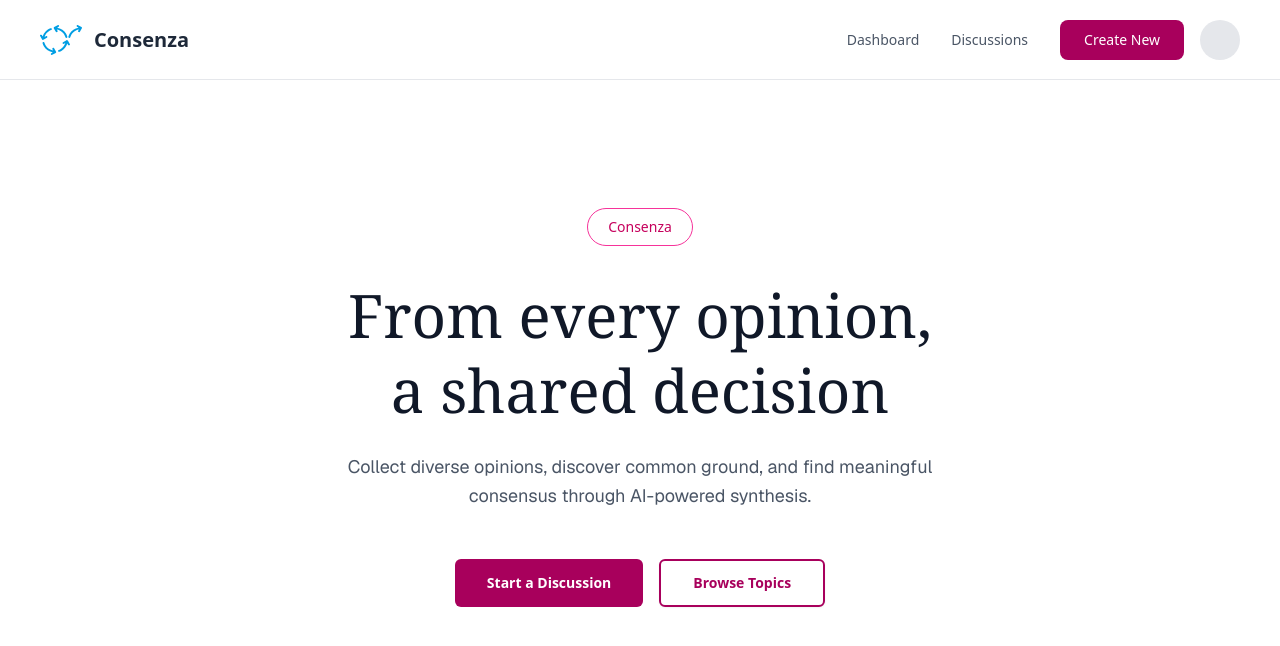
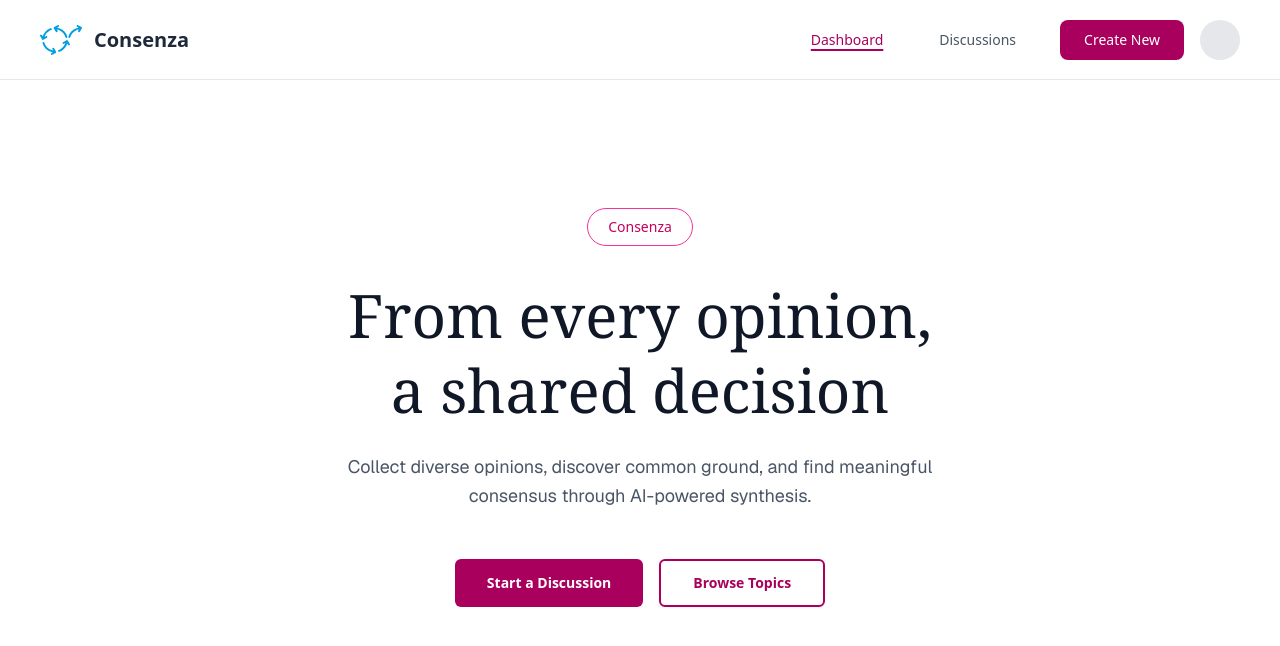
Before and after one commit to Philnue/baselhack_2025_the_loop, a Next.js app in the folder code/nextjs-frontend/: page / in a window 1280 px wide. Shown: the top 646 px of the page. Built offline with nearby package versions, Linux system fonts and the light colour scheme.

Commit message:
Add nav support

```diff
--- a/code/nextjs-frontend/components/GlobalNavbar.tsx
+++ b/code/nextjs-frontend/components/GlobalNavbar.tsx
@@ -1,6 +1,7 @@
 "use client";
 
 import { useState, useEffect } from "react";
+import { usePathname } from "next/navigation";
 import Link from "next/link";
 import { Button } from "@/components/ui/button";
 import { X } from "lucide-react";
@@ -35,6 +36,7 @@ const MenuIcon = () => (
 
 export function GlobalNavbar() {
   const [isMobileMenuOpen, setIsMobileMenuOpen] = useState(false);
+  const pathname = usePathname();
 
   const toggleMobileMenu = () => {
     setIsMobileMenuOpen(!isMobileMenuOpen);
@@ -42,6 +44,13 @@ export function GlobalNavbar() {
 
   const closeMobileMenu = () => {
     setIsMobileMenuOpen(false);
+  };
+
+  const isActive = (path: string) => {
+    if (path === "/") {
+      return pathname === "/";
+    }
+    return pathname.startsWith(path);
   };
 
   // Handle Escape key to close mobile menu and prevent body scroll
@@ -81,13 +90,21 @@ export function GlobalNavbar() {
         <nav className="hidden md:flex lg:hidden absolute left-1/2 -translate-x-1/2 items-center gap-8">
           <Link
             href="/"
-            className="text-sm font-medium text-gray-600 hover:text-gray-900 transition-colors"
+            className={`text-sm font-medium transition-all px-3 py-2 ${
+              isActive("/")
+                ? "text-[#A8005C] underline underline-offset-4 decoration-2"
+                : "text-gray-600 hover:text-gray-900 hover:underline hover:underline-offset-4 hover:decoration-gray-400"
+            }`}
           >
             Dashboard
           </Link>
           <Link
             href="/discussions"
-            className="text-sm font-medium text-gray-600 hover:text-gray-900 transition-colors"
+            className={`text-sm font-medium transition-all px-3 py-2 ${
+              isActive("/discussions")
+                ? "text-[#A8005C] underline underline-offset-4 decoration-2"
+                : "text-gray-600 hover:text-gray-900 hover:underline hover:underline-offset-4 hover:decoration-gray-400"
+            }`}
           >
             Discussions
           </Link>
@@ -108,13 +125,21 @@ export function GlobalNavbar() {
           <nav className="hidden lg:flex items-center gap-8">
             <Link
               href="/"
-              className="text-sm font-medium text-gray-600 hover:text-gray-900 transition-colors"
+              className={`text-sm font-medium transition-all px-3 py-2 ${
+                isActive("/")
+                  ? "text-[#A8005C] underline underline-offset-4 decoration-2"
+                  : "text-gray-600 hover:text-gray-900 hover:underline hover:underline-offset-4 hover:decoration-gray-400"
+              }`}
             >
               Dashboard
             </Link>
             <Link
               href="/discussions"
-              className="text-sm font-medium text-gray-600 hover:text-gray-900 transition-colors"
+              className={`text-sm font-medium transition-all px-3 py-2 ${
+                isActive("/discussions")
+                  ? "text-[#A8005C] underline underline-offset-4 decoration-2"
+                  : "text-gray-600 hover:text-gray-900 hover:underline hover:underline-offset-4 hover:decoration-gray-400"
+              }`}
             >
               Discussions
             </Link>
@@ -124,7 +149,7 @@ export function GlobalNavbar() {
             <Link href="/discussions/new">
               <Button
                 variant="default"
-                className="h-10 rounded-md bg-[#A8005C] px-6 text-white hover:bg-[#8A004B] transition-colors"
+                className="h-10 rounded-md bg-[#A8005C] px-6 text-white hover:bg-[#8A004B] active:bg-[#6B0038] transition-all active:scale-[0.98]"
               >
                 Create New
               </Button>
@@ -142,27 +167,35 @@ export function GlobalNavbar() {
             : "max-h-0 opacity-0 overflow-hidden"
         }`}
       >
-        <nav className="flex flex-col px-6 py-6 gap-6">
+        <nav className="flex flex-col px-6 py-6 gap-2">
           <Link
             href="/"
             onClick={closeMobileMenu}
-            className="text-base font-medium text-gray-600 hover:text-gray-900 transition-colors py-2"
+            className={`text-base font-medium transition-all px-4 py-3 ${
+              isActive("/")
+                ? "text-[#A8005C] underline underline-offset-4 decoration-2"
+                : "text-gray-600 hover:text-gray-900 hover:underline hover:underline-offset-4 hover:decoration-gray-400"
+            }`}
           >
             Dashboard
           </Link>
           <Link
             href="/discussions"
             onClick={closeMobileMenu}
-            className="text-base font-medium text-gray-600 hover:text-gray-900 transition-colors py-2"
+            className={`text-base font-medium transition-all px-4 py-3 ${
+              isActive("/discussions")
+                ? "text-[#A8005C] underline underline-offset-4 decoration-2"
+                : "text-gray-600 hover:text-gray-900 hover:underline hover:underline-offset-4 hover:decoration-gray-400"
+            }`}
           >
             Discussions
           </Link>
 
-          <div className="flex flex-col gap-4 pt-4 border-t border-gray-200">
+          <div className="flex flex-col gap-4 pt-4 border-t border-gray-200 mt-2">
             <Link href="/discussions/new" onClick={closeMobileMenu}>
               <Button
                 variant="default"
-                className="w-full h-10 rounded-md bg-[#A8005C] px-6 text-white hover:bg-[#8A004B] transition-colors"
+                className="w-full h-10 rounded-md bg-[#A8005C] px-6 text-white hover:bg-[#8A004B] active:bg-[#6B0038] transition-all active:scale-[0.98]"
               >
                 Create New
               </Button>
```
